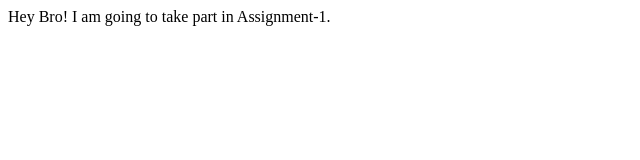
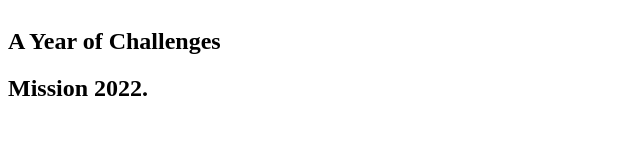
Before and after one commit to Ahnaf75Asif/Assignment---1, a plain HTML site: page index.html in a window 1280 px wide. Shown: the whole page, without its empty margins (0-640 px from the left). Drawn offline with Linux system fonts and the light colour scheme.

Commit message:
1st commit

```diff
--- a/index.html
+++ b/index.html
@@ -11,7 +11,17 @@
 </head>
 
 <body>
-    Hey Bro! I am going to take part in Assignment-1.
+
+    <section>
+        <div>
+            <h1> A Year of Challenges </h1>
+            <h1> Mission 2022. </h1>
+
+        </div>
+        <div>
+
+        </div>
+    </section>
 </body>
 
 </html>
--- a/style.css
+++ b/style.css
@@ -0,0 +1,3 @@
+section {
+    display: flex;
+}
```
Also changed, not shown: PicsArt_01-07-11.42.58.jpg (added).
